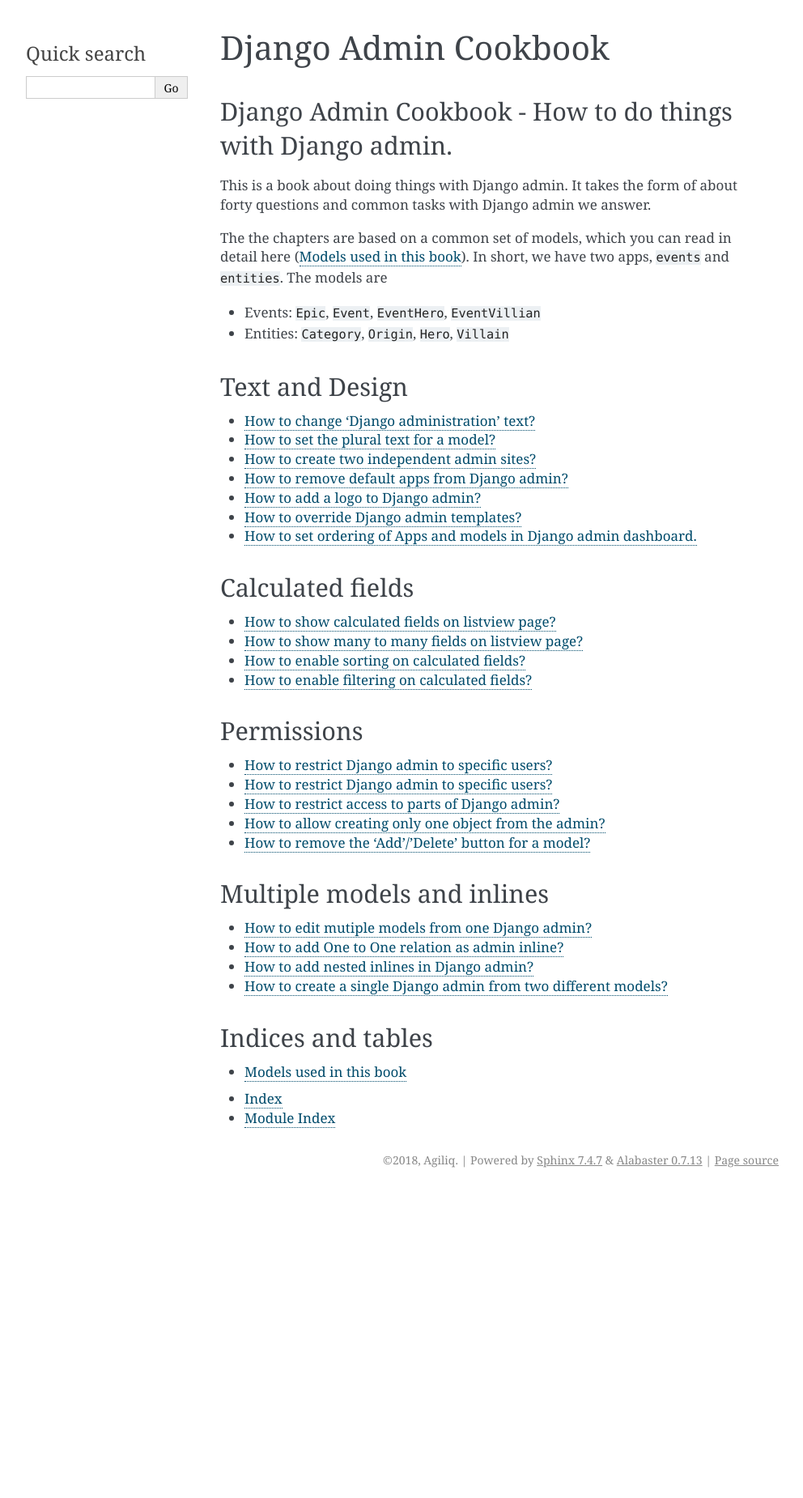
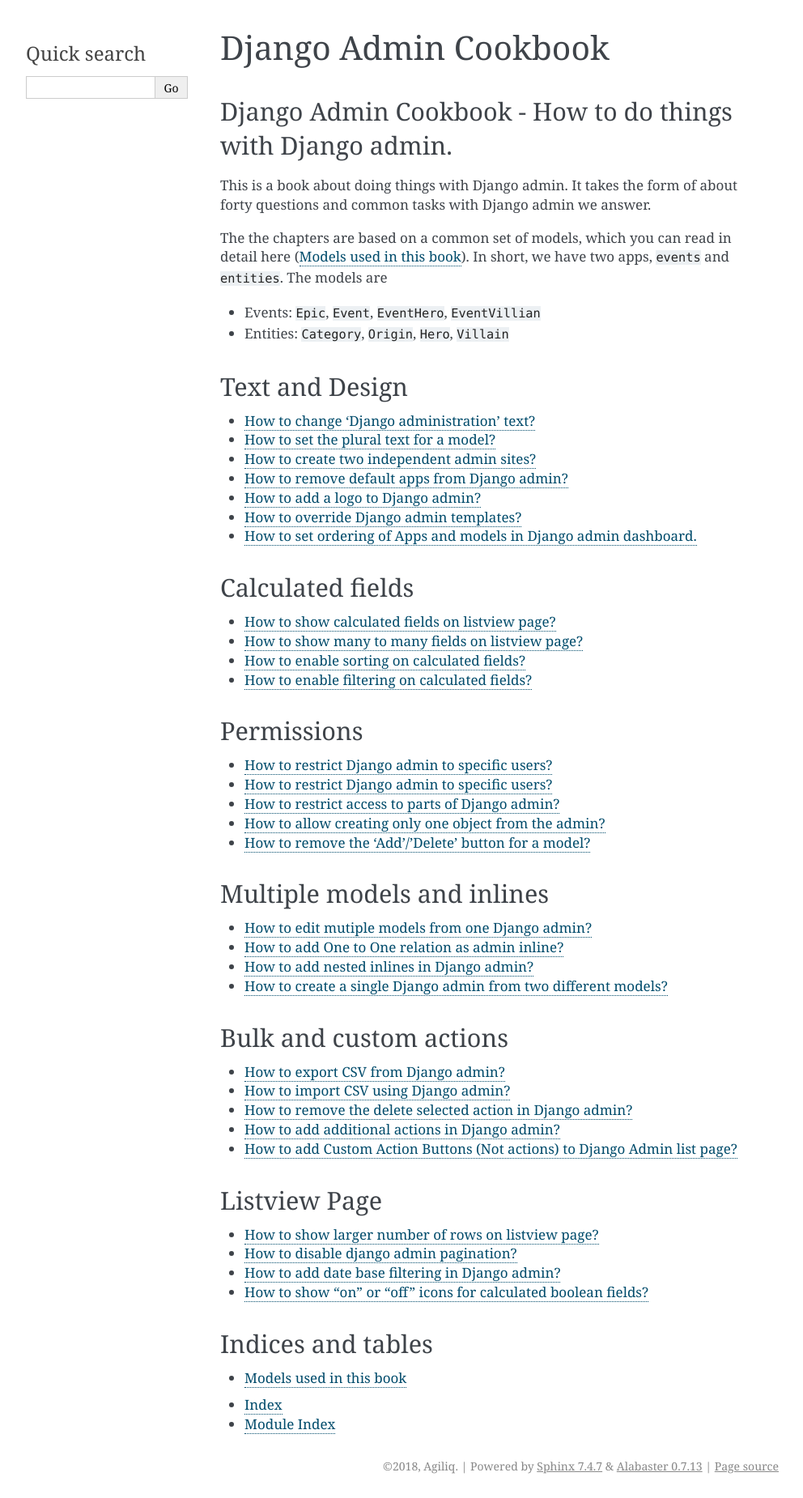
Before and after one commit to agiliq/django-admin-cookbook, a Sphinx documentation site: the page built from docs/index.rst, in a window 1280 px wide. Shown: the whole page at 81% size, without its empty margins (148-1140 px from the left). Built offline with Sphinx 7.4.7, drawn with Linux system fonts in a browser that asks for light colours; before the commit the page ends 1472 px from its top, so only the background shows below that.

Commit message:
Added more placeholder chapters

```diff
--- /dev/null
+++ b/docs/action_buttons.rst
@@ -0,0 +1,2 @@
+How to add Custom Action Buttons (Not actions) to Django Admin list page?
+++++++++++++++++++++++++++++++++++++++++++++++++++++++++++++++++++++++++++
--- /dev/null
+++ b/docs/add_actions.rst
@@ -0,0 +1,2 @@
+How to add additional actions in Django admin?
++++++++++++++++++++++++++++++++++++++++++++++++
--- /dev/null
+++ b/docs/boolean_fields.rst
@@ -0,0 +1,2 @@
+How to show “on” or “off” icons for calculated boolean fields?
++++++++++++++++++++++++++++++++++++++++++++++++++++++++++++++++
--- /dev/null
+++ b/docs/date_based_filtering.rst
@@ -0,0 +1,2 @@
+How to add date base filtering in Django admin?
++++++++++++++++++++++++++++++++++++++++++++++++++++++++++++++++
--- /dev/null
+++ b/docs/disable_pagination.rst
@@ -0,0 +1,2 @@
+How to disable django admin pagination?
++++++++++++++++++++++++++++++++++++++++++++++++++++++++++++++++
--- /dev/null
+++ b/docs/export.rst
@@ -0,0 +1,2 @@
+How to export CSV from Django admin?
+++++++++++++++++++++++++++++++++++++
--- /dev/null
+++ b/docs/import.rst
@@ -0,0 +1,2 @@
+How to import CSV using Django admin?
+++++++++++++++++++++++++++++++++++++++
--- /dev/null
+++ b/docs/increase_row_count.rst
@@ -0,0 +1,2 @@
+How to show larger number of rows on listview page?
++++++++++++++++++++++++++++++++++++++++++++++++++++++++++++++++
--- a/docs/index.rst
+++ b/docs/index.rst
@@ -61,6 +61,29 @@
    nested_inlines
    single_admin_multiple_models
 
+Bulk and custom actions
+++++++++++++++++++++++++++++++++++++++++++
+
+.. toctree::
+   :maxdepth: 1
+
+   export
+   import
+   remove_delete_selected
+   add_actions
+   action_buttons
+
+Listview Page
+++++++++++++++++++++++++++++++++++++++++++
+
+.. toctree::
+   :maxdepth: 1
+
+   increase_row_count
+   disable_pagination
+   date_based_filtering
+   boolean_fields
+
 
 Indices and tables
 +++++++++++++++++++++
--- /dev/null
+++ b/docs/remove_delete_selected.rst
@@ -0,0 +1,2 @@
+How to remove the delete selected action in Django admin?
+++++++++++++++++++++++++++++++++++++++++++++++++++++++++++
```
